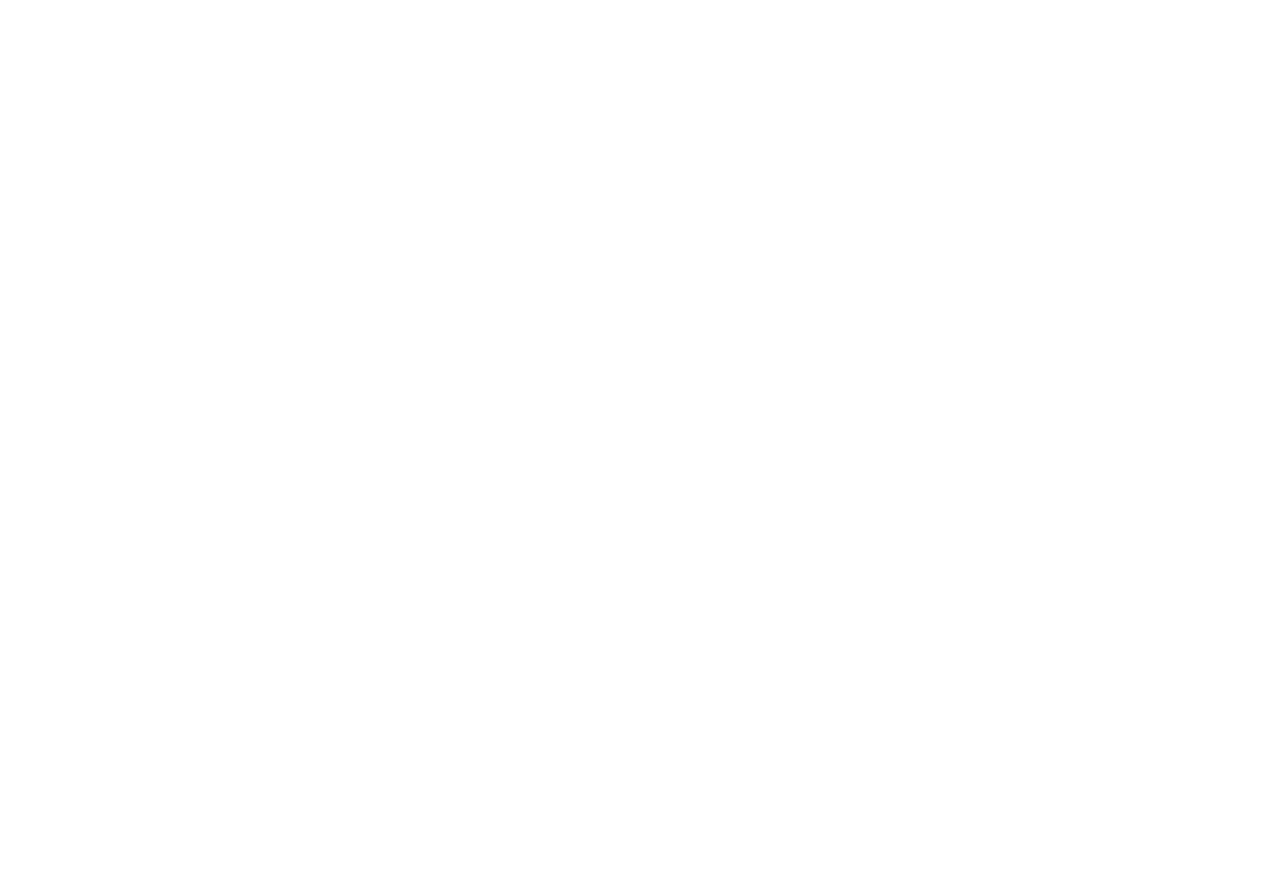
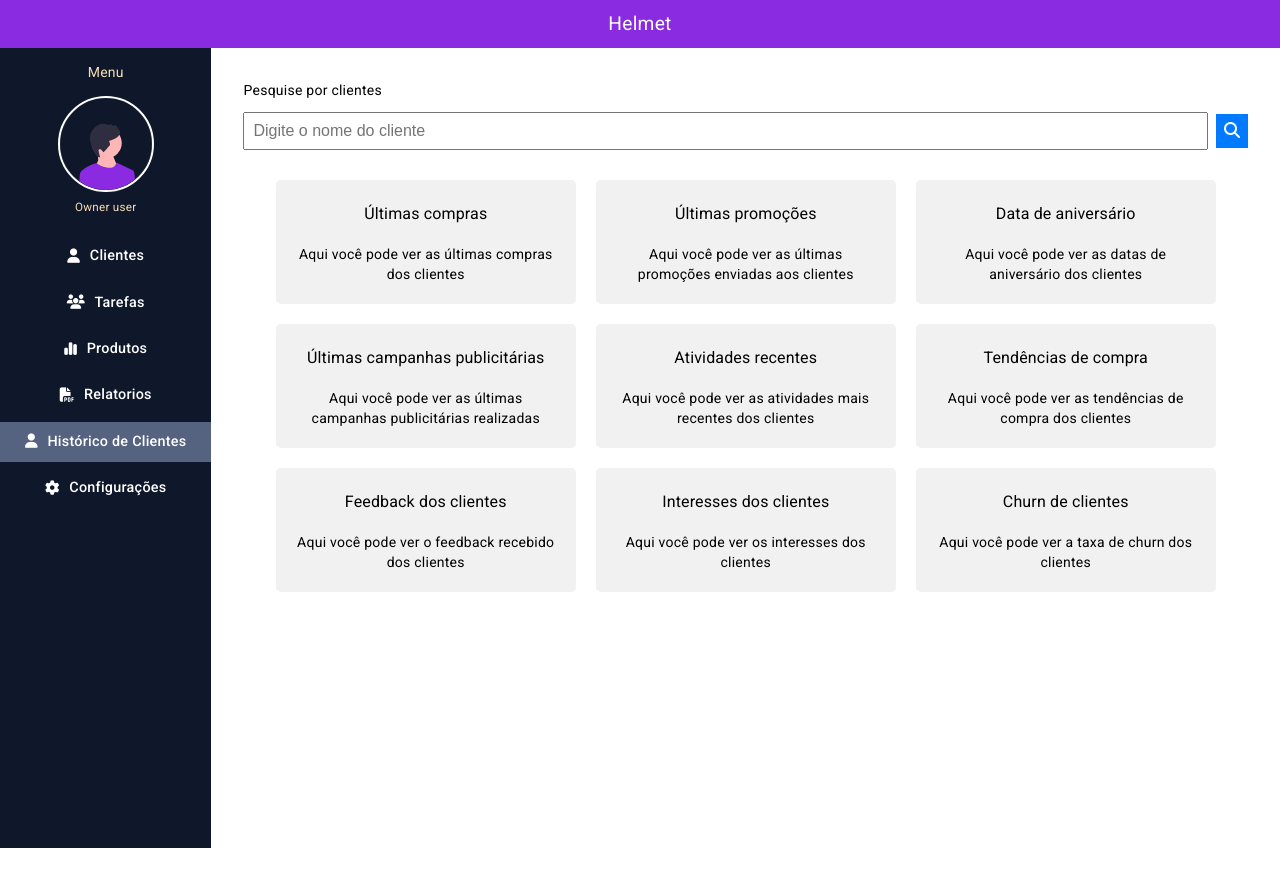
Before and after one commit to UniRVFasoft/Helmet-Project, an Angular app: page /home/historicocliente in a window 1280 px wide. Before the commit this address led to /. Shown: the top 886 px of the page. Before the commit the page ends 800 px from the top, so only its background shows below. Built offline with nearby package versions, Linux system fonts and the light colour scheme.

Commit message:
Nova tela histórico de clientes

```diff
--- a/src/app/app.module.ts
+++ b/src/app/app.module.ts
@@ -29,6 +29,7 @@
 import {HomeComponent} from './home/home.component';
 import {HttpClientModule} from "@angular/common/http";
 import {MatListModule} from "@angular/material/list";
+import { HistoricoclienteComponent } from './historicoclientes/historicocliente/historicocliente.component';
 
 
 @NgModule({
@@ -44,7 +45,8 @@
     ProdutosComponent,
     LoginComponent,
 
-    HomeComponent
+    HomeComponent,
+      HistoricoclienteComponent
   ],
   imports: [
     BrowserModule,
--- a/src/app/app.router.ts
+++ b/src/app/app.router.ts
@@ -8,6 +8,7 @@
 import {HomeComponent} from "./home/home.component";
 import {NavbarComponent} from "./navbar/navbar/navbar.component";
 import {ProdutosComponent} from "./produtos/produtos.component";
+import {HistoricoclienteComponent} from "./historicoclientes/historicocliente/historicocliente.component";
 
 const routes: Routes = [
 
@@ -50,6 +51,10 @@
       {
         path: 'navbar',
         component: NavbarComponent
+      },
+      {
+        path: 'historicocliente',
+        component: HistoricoclienteComponent
       }
     ]
   }
--- a/src/app/clientes/clientes/clientes.component.html
+++ b/src/app/clientes/clientes/clientes.component.html
@@ -30,6 +30,9 @@
             <button mat-icon-button color="warn" (click)="excluirCliente(i)">
               <mat-icon>delete</mat-icon>
             </button>
+           <!-- <button mat-icon-button color="warn" (click)="historicoDoCliente(i)">
+              <mat-icon>historico</mat-icon>
+            </button> -->
           </td>
         </tr>
 
--- a/src/app/clientes/clientes/clientes.component.ts
+++ b/src/app/clientes/clientes/clientes.component.ts
@@ -181,7 +181,6 @@
     });
   }
 
-
   excluirCliente(i: number) {
     this.clientes.splice(i, 1)
     this.openSnackBar('Cliente excluido', 'Fechar', 'snackbar-error');
--- /dev/null
+++ b/src/app/historicoclientes/historicocliente/historicocliente.component.css
@@ -0,0 +1,45 @@
+.search-container {
+  display: flex;
+  align-items: center;
+  margin-bottom: 20px;
+}
+
+.search-input {
+  flex-grow: 1;
+  padding: 8px;
+  font-size: 16px;
+}
+
+.search-button {
+  padding: 8px;
+  margin-left: 8px;
+  font-size: 16px;
+  background-color: #007bff;
+  color: #fff;
+  border: none;
+  cursor: pointer;
+}
+
+.cards-container {
+  display: flex;
+  justify-content: center;
+  flex-wrap: wrap;
+  margin-top: 20px;
+}
+
+.card {
+  width: 300px;
+  margin: 10px;
+  padding: 20px;
+  background-color: #f1f1f1;
+  border-radius: 5px;
+  text-align: center;
+}
+
+.card h3 {
+  margin-top: 0;
+}
+
+.card p {
+  margin-bottom: 0;
+}
--- /dev/null
+++ b/src/app/historicoclientes/historicocliente/historicocliente.component.html
@@ -0,0 +1,44 @@
+<p>Pesquise por clientes</p>
+<div class="search-container">
+  <input type="text" class="search-input" [(ngModel)]="searchQuery" placeholder="Digite o nome do cliente">
+  <button class="search-button" (click)="searchClients()"><i class="fas fa-search"></i></button>
+</div>
+
+<div class="cards-container">
+  <div class="card">
+    <h3>Últimas compras</h3>
+    <p>Aqui você pode ver as últimas compras dos clientes</p>
+  </div>
+  <div class="card">
+    <h3>Últimas promoções</h3>
+    <p>Aqui você pode ver as últimas promoções enviadas aos clientes</p>
+  </div>
+  <div class="card">
+    <h3>Data de aniversário</h3>
+    <p>Aqui você pode ver as datas de aniversário dos clientes</p>
+  </div>
+  <div class="card">
+    <h3>Últimas campanhas publicitárias</h3>
+    <p>Aqui você pode ver as últimas campanhas publicitárias realizadas</p>
+  </div>
+  <div class="card">
+    <h3>Atividades recentes</h3>
+    <p>Aqui você pode ver as atividades mais recentes dos clientes</p>
+  </div>
+  <div class="card">
+    <h3>Tendências de compra</h3>
+    <p>Aqui você pode ver as tendências de compra dos clientes</p>
+  </div>
+  <div class="card">
+    <h3>Feedback dos clientes</h3>
+    <p>Aqui você pode ver o feedback recebido dos clientes</p>
+  </div>
+  <div class="card">
+    <h3>Interesses dos clientes</h3>
+    <p>Aqui você pode ver os interesses dos clientes</p>
+  </div>
+  <div class="card">
+    <h3>Churn de clientes</h3>
+    <p>Aqui você pode ver a taxa de churn dos clientes</p>
+  </div>
+</div>
--- /dev/null
+++ b/src/app/historicoclientes/historicocliente/historicocliente.component.ts
@@ -0,0 +1,19 @@
+import { Component, OnInit } from '@angular/core';
+
+@Component({
+  selector: 'app-historicocliente',
+  templateUrl: './historicocliente.component.html',
+  styleUrls: ['./historicocliente.component.css']
+})
+export class HistoricoclienteComponent implements OnInit {
+
+  searchQuery: string = '';
+
+  constructor() {}
+
+  ngOnInit() {}
+
+  searchClients() {
+    // Implementação vazia, apenas para exibir a barra de pesquisa e o botão de busca
+  }
+}
--- a/src/app/mock.service.ts
+++ b/src/app/mock.service.ts
@@ -13,4 +13,5 @@
   getStates():Observable<any> {
     return this.http.get("https://649090681e6aa71680cb79f3.mockapi.io/estados")
   }
+
 }
--- a/src/app/navigation/navigation/navigation.component.html
+++ b/src/app/navigation/navigation/navigation.component.html
@@ -40,6 +40,12 @@
                     </a>
                 </div>
                 <div class="option-menu-container" routerLinkActive="selected">
+                  <a  routerLink="/home/historicocliente" class="container-list">
+                    <i class="fa-solid fa-user"></i>
+                    <p>Histórico de Clientes</p>
+                  </a>
+              </div>
+                <div class="option-menu-container" routerLinkActive="selected">
                     <a  routerLink="/home/configuration" class="container-list">
                       <i class="fa-solid fa-gear"></i>
                       <p>Configurações</p>
```
Also changed, not shown: 1 other file (tests, documents, lock files or other folders).
